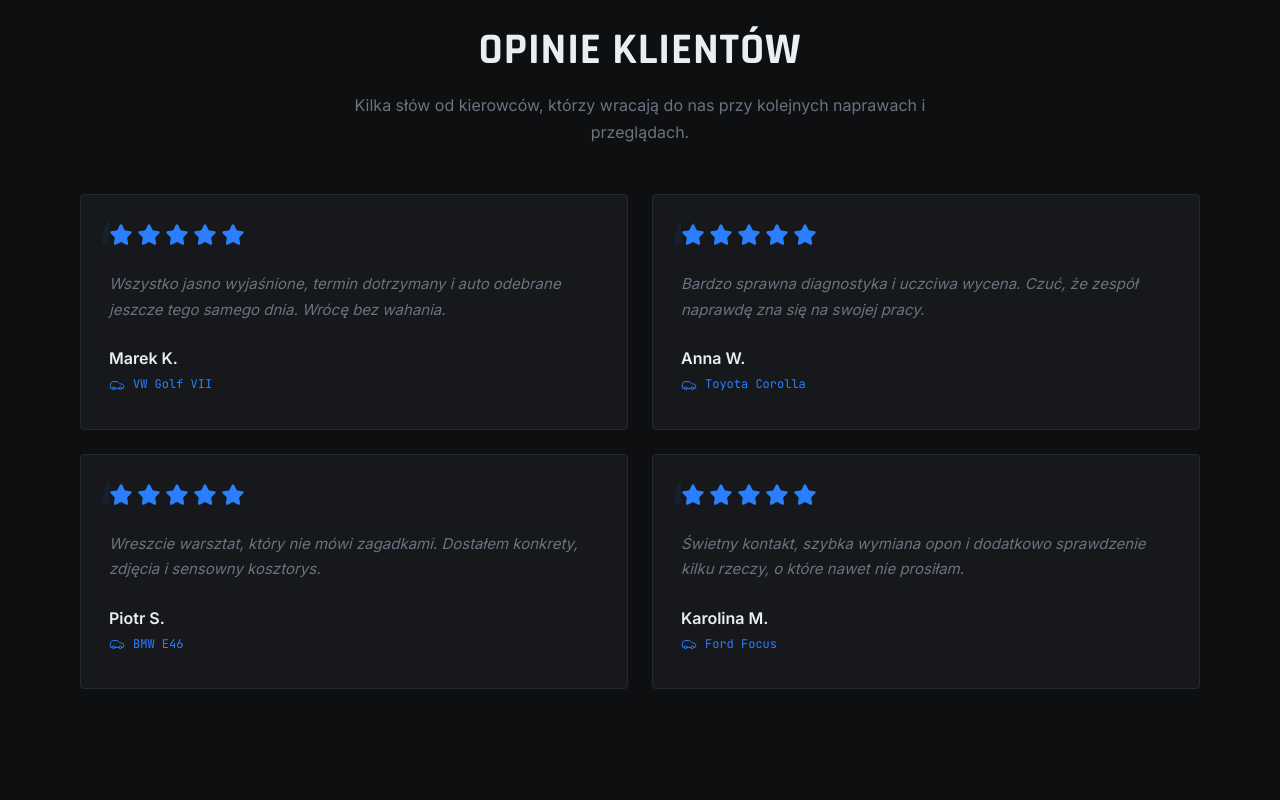
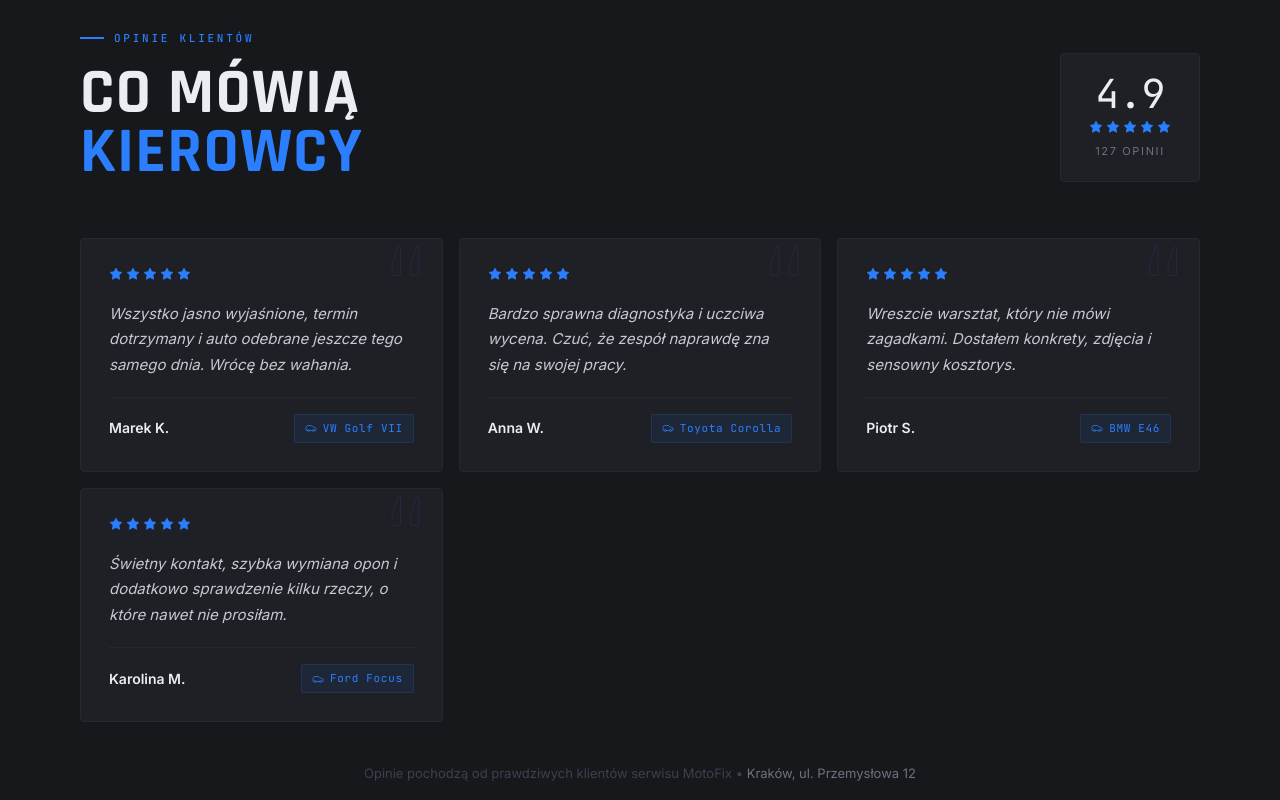
Before and after one commit to adminfavmotors/serwis_01, a Next.js app: page / in a window 1280 px wide. Shown: the part 3740-4540 px from the top of the page. Built offline with nearby package versions, Linux system fonts and the light colour scheme.

Commit message:
design: Testimonials — premium cards, decorative quote, star rating, car model badge

```diff
--- a/components/sections/Testimonials.tsx
+++ b/components/sections/Testimonials.tsx
@@ -1,90 +1,292 @@
-import { Car, Star } from "lucide-react";
+'use client'
 
-import { SectionTitle } from "@/components/ui/SectionTitle";
+import { motion } from 'framer-motion'
+import { Car } from 'lucide-react'
 
 const testimonials = [
   {
-    quote:
-      "Wszystko jasno wyjaśnione, termin dotrzymany i auto odebrane jeszcze tego samego dnia. Wrócę bez wahania.",
-    author: "Marek K.",
-    car: "VW Golf VII",
+    text: 'Wszystko jasno wyjaśnione, termin dotrzymany i auto odebrane jeszcze tego samego dnia. Wrócę bez wahania.',
+    author: 'Marek K.',
+    car: 'VW Golf VII',
+    rating: 5,
   },
   {
-    quote:
-      "Bardzo sprawna diagnostyka i uczciwa wycena. Czuć, że zespół naprawdę zna się na swojej pracy.",
-    author: "Anna W.",
-    car: "Toyota Corolla",
+    text: 'Bardzo sprawna diagnostyka i uczciwa wycena. Czuć, że zespół naprawdę zna się na swojej pracy.',
+    author: 'Anna W.',
+    car: 'Toyota Corolla',
+    rating: 5,
   },
   {
-    quote:
-      "Wreszcie warsztat, który nie mówi zagadkami. Dostałem konkrety, zdjęcia i sensowny kosztorys.",
-    author: "Piotr S.",
-    car: "BMW E46",
+    text: 'Wreszcie warsztat, który nie mówi zagadkami. Dostałem konkrety, zdjęcia i sensowny kosztorys.',
+    author: 'Piotr S.',
+    car: 'BMW E46',
+    rating: 5,
   },
   {
-    quote:
-      "Świetny kontakt, szybka wymiana opon i dodatkowo sprawdzenie kilku rzeczy, o które nawet nie prosiłam.",
-    author: "Karolina M.",
-    car: "Ford Focus",
+    text: 'Świetny kontakt, szybka wymiana opon i dodatkowo sprawdzenie kilku rzeczy, o które nawet nie prosiłam.',
+    author: 'Karolina M.',
+    car: 'Ford Focus',
+    rating: 5,
   },
-];
+]
 
-export function Testimonials() {
+function StarRating({ count }: { count: number }) {
   return (
-    <section id="opinie" className="section-padding scroll-mt-28 bg-bg">
+    <div style={{ display: 'flex', gap: '3px' }}>
+      {Array.from({ length: 5 }).map((_, i) => (
+        <svg
+          key={i}
+          width="14"
+          height="14"
+          viewBox="0 0 24 24"
+          fill={i < count ? '#2B7FFF' : 'none'}
+          stroke={i < count ? '#2B7FFF' : '#3A4150'}
+          strokeWidth="1.5"
+        >
+          <polygon points="12 2 15.09 8.26 22 9.27 17 14.14 18.18 21.02 12 17.77 5.82 21.02 7 14.14 2 9.27 8.91 8.26 12 2" />
+        </svg>
+      ))}
+    </div>
+  )
+}
+
+export default function Testimonials() {
+  return (
+    <section
+      id="opinie"
+      style={{
+        backgroundColor: '#16181C',
+        borderTop: '1px solid #252830',
+      }}
+      className="section-padding"
+    >
       <div className="container-site">
-        <div className="space-y-12">
-          <SectionTitle
-            title="OPINIE KLIENTÓW"
-            subtitle="Kilka słów od kierowców, którzy wracają do nas przy kolejnych naprawach i przeglądach."
-            align="center"
-          />
+        <motion.div
+          initial={{ opacity: 0, y: 24 }}
+          whileInView={{ opacity: 1, y: 0 }}
+          viewport={{ once: true, amount: 0.2 }}
+          transition={{ duration: 0.5, ease: [0.22, 1, 0.36, 1] as const }}
+          style={{
+            display: 'flex',
+            alignItems: 'flex-end',
+            justifyContent: 'space-between',
+            flexWrap: 'wrap',
+            gap: '24px',
+            marginBottom: '56px',
+          }}
+        >
+          <div>
+            <span className="section-label">Opinie klientów</span>
+            <h2
+              style={{
+                fontFamily: 'var(--font-display)',
+                fontSize: 'clamp(36px, 5vw, 64px)',
+                fontWeight: 700,
+                color: '#EAEDF2',
+                textTransform: 'uppercase',
+                lineHeight: 0.92,
+              }}
+            >
+              CO MÓWIĄ
+              <br />
+              <span style={{ color: '#2B7FFF' }}>KIEROWCY</span>
+            </h2>
+          </div>
 
-          <div className="grid gap-6 lg:grid-cols-2">
-            {testimonials.map((item) => (
-              <article
-                key={item.author}
-                className="relative overflow-hidden rounded-[4px] border border-border bg-surface p-7 transition-all duration-200 hover:border-accent"
+          <motion.div
+            initial={{ opacity: 0, scale: 0.95 }}
+            whileInView={{ opacity: 1, scale: 1 }}
+            viewport={{ once: true }}
+            transition={{ duration: 0.4, ease: [0.22, 1, 0.36, 1] as const }}
+            style={{
+              backgroundColor: '#1E2026',
+              border: '1px solid #252830',
+              borderRadius: '4px',
+              padding: '20px 28px',
+              display: 'flex',
+              flexDirection: 'column',
+              alignItems: 'center',
+              gap: '6px',
+            }}
+          >
+            <span
+              style={{
+                fontFamily: 'var(--font-mono)',
+                fontSize: '40px',
+                color: '#EAEDF2',
+                lineHeight: 1,
+                letterSpacing: '-0.02em',
+              }}
+            >
+              4.9
+            </span>
+            <StarRating count={5} />
+            <span
+              style={{
+                fontFamily: 'var(--font-body)',
+                fontSize: '11px',
+                color: '#6B7280',
+                textTransform: 'uppercase',
+                letterSpacing: '0.15em',
+                marginTop: '2px',
+              }}
+            >
+              127 opinii
+            </span>
+          </motion.div>
+        </motion.div>
+
+        <div
+          style={{
+            display: 'grid',
+            gridTemplateColumns: 'repeat(auto-fill, minmax(280px, 1fr))',
+            gap: '16px',
+          }}
+        >
+          {testimonials.map((t, index) => (
+            <motion.div
+              key={index}
+              initial={{ opacity: 0, y: 24 }}
+              whileInView={{ opacity: 1, y: 0 }}
+              viewport={{ once: true, amount: 0.1 }}
+              transition={{
+                duration: 0.5,
+                delay: index * 0.08,
+                ease: [0.22, 1, 0.36, 1] as const,
+              }}
+              style={{
+                backgroundColor: '#1E2026',
+                border: '1px solid #252830',
+                borderRadius: '4px',
+                padding: '28px',
+                display: 'flex',
+                flexDirection: 'column',
+                gap: '20px',
+                position: 'relative',
+                overflow: 'hidden',
+                transition: 'border-color 0.2s ease, transform 0.2s ease',
+                cursor: 'default',
+              }}
+              onMouseEnter={(e) => {
+                const el = e.currentTarget as HTMLDivElement
+                el.style.borderColor = '#2B7FFF'
+                el.style.transform = 'translateY(-3px)'
+              }}
+              onMouseLeave={(e) => {
+                const el = e.currentTarget as HTMLDivElement
+                el.style.borderColor = '#252830'
+                el.style.transform = 'translateY(0)'
+              }}
             >
               <span
                 aria-hidden="true"
-                  className="pointer-events-none absolute left-4 top-3 select-none font-display text-8xl leading-none"
-                  style={{ color: "var(--accent)", opacity: 0.08 }}
+                style={{
+                  position: 'absolute',
+                  top: '-10px',
+                  right: '16px',
+                  fontFamily: 'var(--font-display)',
+                  fontSize: '120px',
+                  lineHeight: 1,
+                  color: 'transparent',
+                  WebkitTextStroke: '1px rgba(43,127,255,0.12)',
+                  pointerEvents: 'none',
+                  userSelect: 'none',
+                }}
               >
                 &ldquo;
               </span>
 
-                <div className="relative z-10 space-y-6">
-                  <div className="flex gap-1 text-accent">
-                    {Array.from({ length: 5 }).map((_, index) => (
-                      <Star
-                        key={`${item.author}-${index}`}
-                        size={24}
-                        strokeWidth={1.5}
-                        fill="currentColor"
-                      />
+              <StarRating count={t.rating} />
+
+              <p
+                style={{
+                  fontFamily: 'var(--font-body)',
+                  fontSize: '15px',
+                  color: '#C4C9D4',
+                  lineHeight: 1.7,
+                  fontStyle: 'italic',
+                  position: 'relative',
+                  zIndex: 1,
+                  flexGrow: 1,
+                }}
+              >
+                {t.text}
+              </p>
+
+              <div
+                style={{
+                  display: 'flex',
+                  alignItems: 'center',
+                  justifyContent: 'space-between',
+                  paddingTop: '16px',
+                  borderTop: '1px solid #252830',
+                }}
+              >
+                <div style={{ display: 'flex', flexDirection: 'column', gap: '2px' }}>
+                  <span
+                    style={{
+                      fontFamily: 'var(--font-body)',
+                      fontSize: '14px',
+                      fontWeight: 600,
+                      color: '#EAEDF2',
+                    }}
+                  >
+                    {t.author}
+                  </span>
+                </div>
+
+                <div
+                  style={{
+                    display: 'flex',
+                    alignItems: 'center',
+                    gap: '6px',
+                    backgroundColor: 'rgba(43,127,255,0.08)',
+                    border: '1px solid rgba(43,127,255,0.15)',
+                    borderRadius: '2px',
+                    padding: '4px 10px',
+                  }}
+                >
+                  <Car size={12} color="#2B7FFF" strokeWidth={1.5} />
+                  <span
+                    style={{
+                      fontFamily: 'var(--font-mono)',
+                      fontSize: '11px',
+                      color: '#2B7FFF',
+                      letterSpacing: '0.06em',
+                    }}
+                  >
+                    {t.car}
+                  </span>
+                </div>
+              </div>
+            </motion.div>
           ))}
         </div>
 
-                  <p className="font-body text-[15px] italic leading-[1.7] text-muted">
-                    {item.quote}
+        <motion.div
+          initial={{ opacity: 0 }}
+          whileInView={{ opacity: 1 }}
+          viewport={{ once: true }}
+          transition={{ duration: 0.5, delay: 0.3 }}
+          style={{
+            marginTop: '40px',
+            textAlign: 'center',
+          }}
+        >
+          <p
+            style={{
+              fontFamily: 'var(--font-body)',
+              fontSize: '13px',
+              color: '#3A4150',
+            }}
+          >
+            Opinie pochodzą od prawdziwych klientów serwisu MotoFix •{' '}
+            <span style={{ color: '#6B7280' }}>Kraków, ul. Przemysłowa 12</span>
           </p>
-
-                  <div className="space-y-1">
-                    <p className="font-body text-base font-bold text-text">
-                      {item.author}
-                    </p>
-                    <p className="inline-flex items-center gap-2 font-mono text-[12px] text-accent">
-                      <Car size={16} strokeWidth={1.5} />
-                      {item.car}
-                    </p>
-                  </div>
-                </div>
-              </article>
-            ))}
-          </div>
-        </div>
+        </motion.div>
       </div>
     </section>
-  );
+  )
 }
+
+export { Testimonials }
```
Lines whose indentation alone changed are shown as unchanged.
